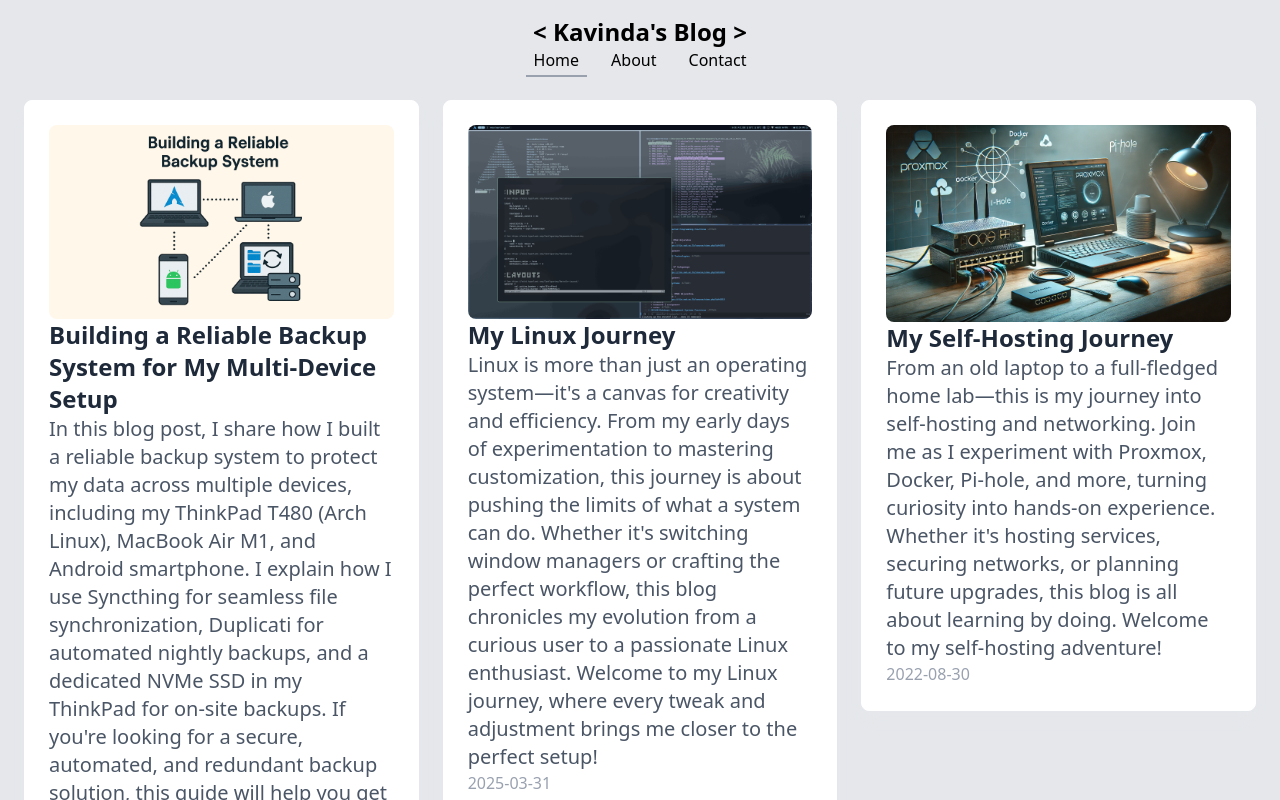
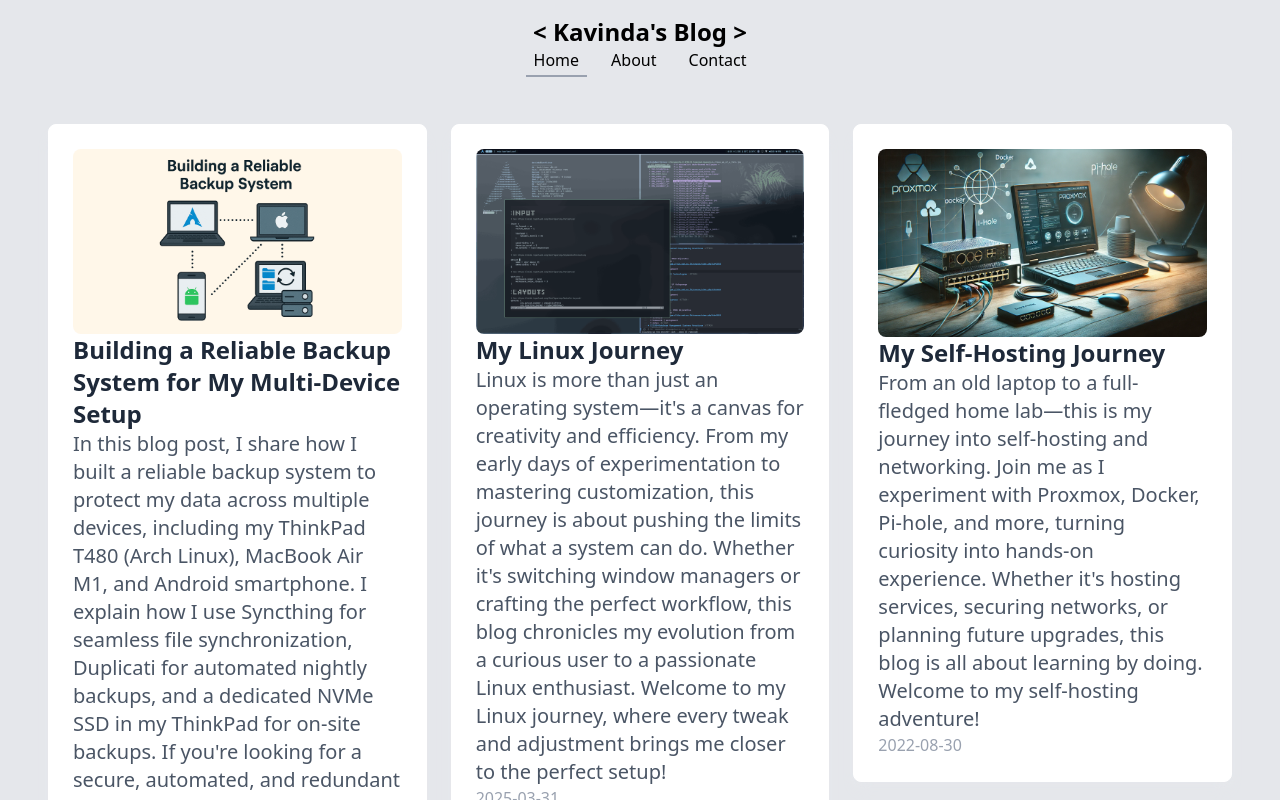
Before and after one commit to kavindalj/Blog, a Next.js app: page / in a window 1280 px wide. Shown: the top 800 px of the page. Built offline with nearby package versions, Linux system fonts and the light colour scheme.

Commit message:
fix: footer stick in bottom in home page

```diff
--- a/app/page.tsx
+++ b/app/page.tsx
@@ -28,7 +28,9 @@
 
   return (
     <>
-      <Posts posts={posts} />
+      <div className="flex flex-col items-center min-h-[calc(100vh-8rem)] p-6">
+        <Posts posts={posts} />
+      </div>
     </>
   );
 }
```
